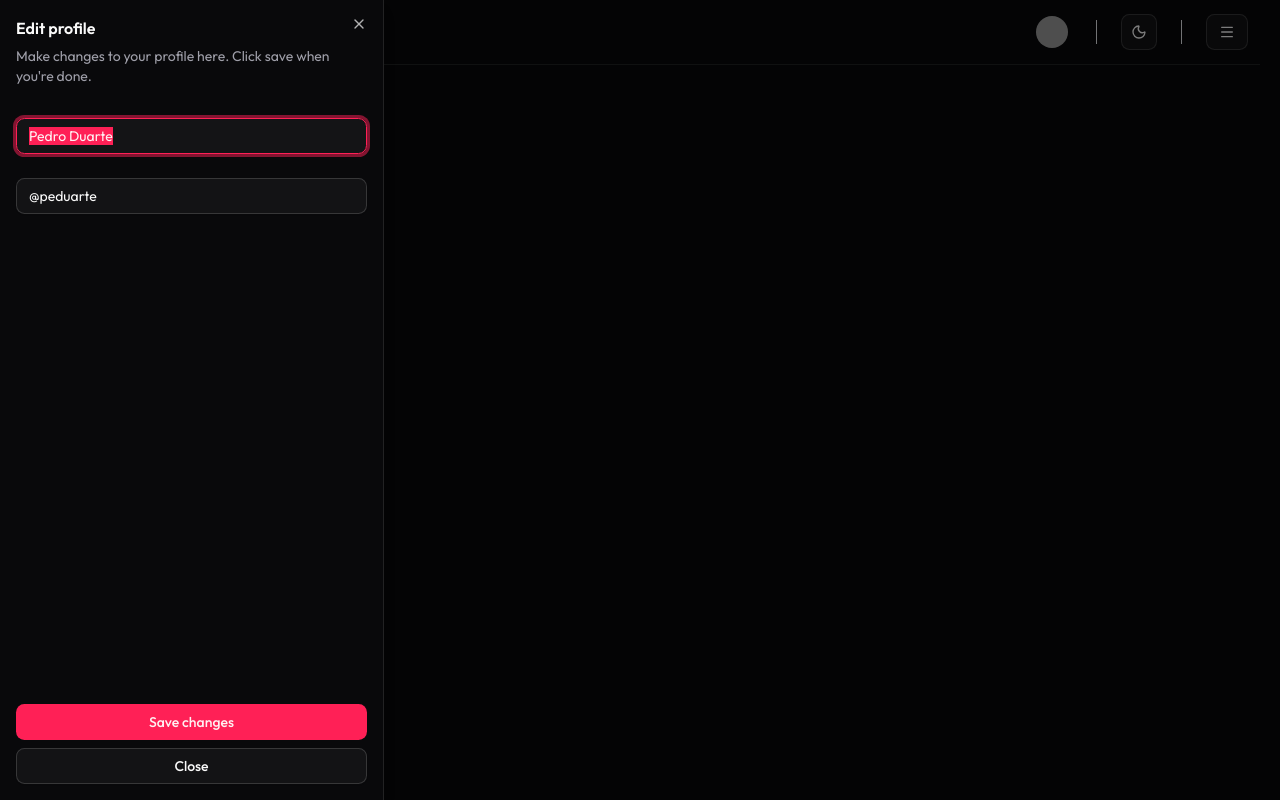
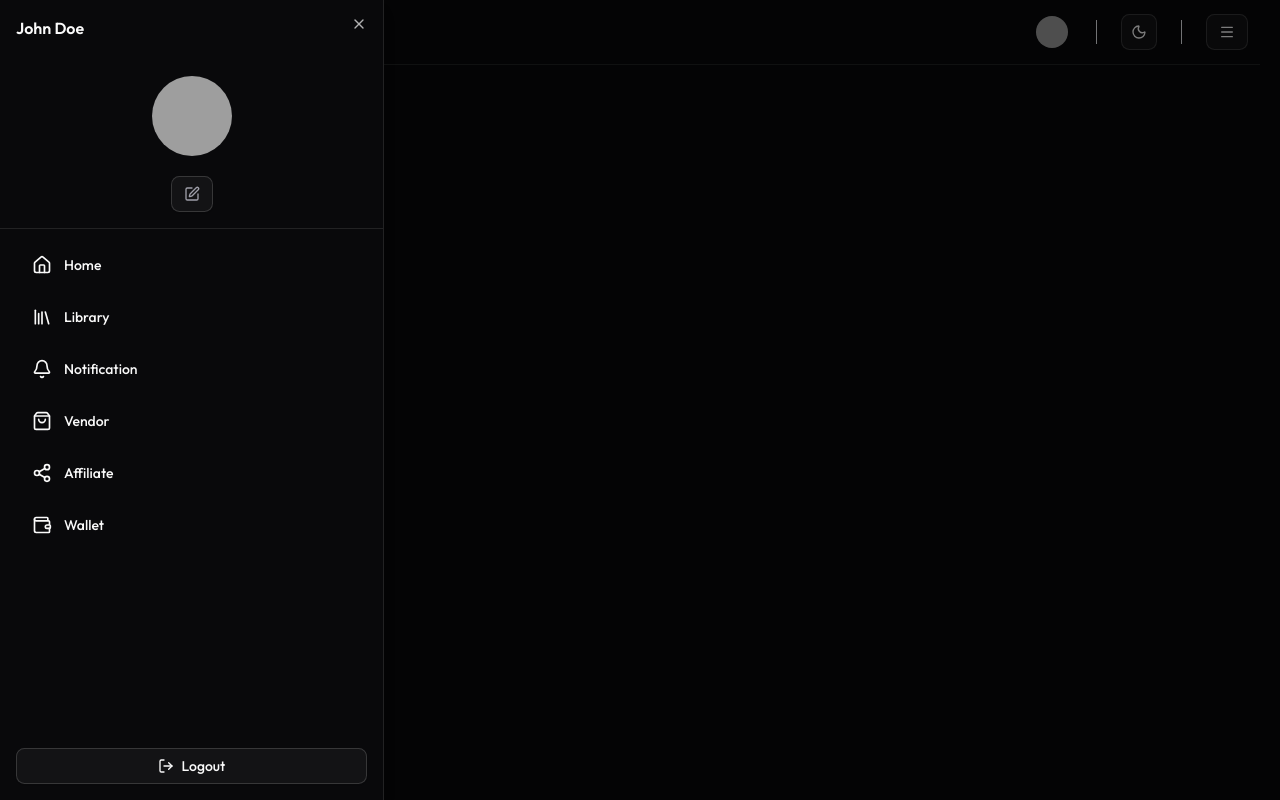
Before and after one commit to Imanuelchibuzor/app, a React (Vite) app in the folder user/client/: page / in a window 1280 px wide. Both pictures are taken after a click on the button 1227 px from the left and 32 px from the top of the page. Shown: the top 800 px of the page. Built offline with nearby package versions, Linux system fonts and the light colour scheme; grey boxes are pictures that could not be loaded.

Commit message:
completed the sidebar ui

```diff
--- a/user/client/src/layouts/Sidebar.tsx
+++ b/user/client/src/layouts/Sidebar.tsx
@@ -1,18 +1,80 @@
+import { Link } from "react-router-dom";
+import {
+  Bell,
+  ChartColumnIncreasing,
+  CircleCheckBig,
+  House,
+  Library,
+  Loader2,
+  LogOut,
+  Menu,
+  Share2,
+  ShoppingBag,
+  SquarePen,
+  Upload,
+  User,
+  Wallet,
+  X,
+} from "lucide-react";
+
 import { Button } from "@/components/ui/button";
-import { Input } from "@/components/ui/input";
 import {
   Sheet,
   SheetClose,
   SheetContent,
-  SheetDescription,
   SheetFooter,
   SheetHeader,
   SheetTitle,
   SheetTrigger,
 } from "@/components/ui/sheet";
-import { Menu } from "lucide-react";
+import { Separator } from "@/components/ui/separator";
 
 const Sidebar = () => {
+  const merchant = true;
+  const user = {
+    name: "John Doe",
+    avatar:
+      "https://images.unsplash.com/photo-1499714608240-22fc6ad53fb2?ixlib=rb-1.2.1&ixid=eyJhcHBfaWQiOjEyMDd9&auto=format&fit=crop&w=76&q=80",
+  };
+  const image = false;
+  const loading = false;
+  const failed = false;
+  const success = false;
+
+  const navItems = [
+    { path: "/", icon: <House className="size-5" />, label: "Home" },
+    {
+      path: "/library",
+      icon: <Library className="size-5" />,
+      label: "Library",
+    },
+    !merchant && {
+      path: "/merchant",
+      icon: <ChartColumnIncreasing className="size-5" />,
+      label: "Become a Merchant",
+    },
+    merchant && {
+      path: "/notification",
+      icon: <Bell className="size-5" />,
+      label: "Notification",
+    },
+    merchant && {
+      path: "/vendor",
+      icon: <ShoppingBag className="size-5" />,
+      label: "Vendor",
+    },
+    merchant && {
+      path: "/affiliate",
+      icon: <Share2 className="size-5" />,
+      label: "Affiliate",
+    },
+    merchant && {
+      path: "/wallet",
+      icon: <Wallet className="size-5" />,
+      label: "Wallet",
+    },
+  ].filter((item) => typeof item === "object" && item !== null);
+
   return (
     <Sheet>
       <SheetTrigger asChild>
@@ -20,25 +82,72 @@ const Sidebar = () => {
           <Menu />
         </Button>
       </SheetTrigger>
-      <SheetContent side="left">
+      <SheetContent side="left" className="">
         <SheetHeader>
-          <SheetTitle>Edit profile</SheetTitle>
-          <SheetDescription>
-            Make changes to your profile here. Click save when you&apos;re done.
-          </SheetDescription>
+          <SheetTitle>{user.name}</SheetTitle>
         </SheetHeader>
-        <div className="grid flex-1 auto-rows-min gap-6 px-4">
-          <div className="grid gap-3">
-            <Input id="sheet-demo-name" defaultValue="Pedro Duarte" />
-          </div>
-          <div className="grid gap-3">
-            <Input id="sheet-demo-username" defaultValue="@peduarte" />
-          </div>
+        {user && (
+          <>
+            <div className="flex items-center justify-center p-1 gap-2 rounded-full">
+              {user.avatar ? (
+                <img
+                  src={user.avatar}
+                  alt={user.name}
+                  className="h-20 w-20 rounded-full object-cover"
+                />
+              ) : (
+                <User className="h-8 w-8 border rounded-full p-1" />
+              )}
+            </div>
+            <div className="flex items-center justify-center text-muted-foreground">
+              {!image && !loading && !failed && !success && (
+                <Button variant="outline">
+                  <SquarePen />
+                </Button>
+              )}
+              {image && !loading && !failed && !success && (
+                <Button variant="outline">
+                  <Upload className="text-blue-500" />
+                </Button>
+              )}
+              {image && loading && !failed && !success && (
+                <Button variant="outline">
+                  <Loader2 className="animate-spin" />
+                </Button>
+              )}
+              {!image && !loading && failed && !success && (
+                <Button variant="outline">
+                  <X className="text-primary" />
+                </Button>
+              )}
+              {!image && !loading && !failed && success && (
+                <Button variant="outline">
+                  <CircleCheckBig className="text-green-500" />
+                </Button>
+              )}
+            </div>
+          </>
+        )}
+        <Separator />
+
+        <div className="grid flex-1 auto-rows-min gap-3 px-4">
+          {navItems.map(({ path, icon, label }) => (
+            <SheetClose
+              asChild
+              className="flex items-center gap-3 rounded-lg px-4 py-2.5 text-sm font-medium transition-all duration-200 ease-in-out hover:bg-primary/30"
+            >
+              <Link key={path} to={path}>
+                {icon}
+                <span>{label}</span>
+              </Link>
+            </SheetClose>
+          ))}
         </div>
         <SheetFooter>
-          <Button type="submit">Save changes</Button>
           <SheetClose asChild>
-            <Button variant="outline">Close</Button>
+            <Button variant="outline">
+              <LogOut /> Logout
+            </Button>
           </SheetClose>
         </SheetFooter>
       </SheetContent>
--- a/user/client/src/pages/NotFound.tsx
+++ b/user/client/src/pages/NotFound.tsx
@@ -1,13 +1,21 @@
+import { TriangleAlert } from "lucide-react";
+import { useNavigate } from "react-router-dom";
+
 import { Button } from "@/components/ui/button";
-import { TriangleAlert } from "lucide-react";
 
 const NotFound = () => {
+  const navigate = useNavigate();
+
   return (
     <div className="flex flex-col items-center justify-center gap-3 mt-5">
       <TriangleAlert className="w-20 h-20 text-primary" />
       <h1 className="font-semibold text-xl">404</h1>
       <p className="">Sorry, this page does not exist</p>
-      <Button variant="outline" className="hover:bg-rose-100">
+      <Button
+        variant="outline"
+        className="hover:bg-rose-100"
+        onClick={() => navigate("/")}
+      >
         Go Home
       </Button>
     </div>
```
